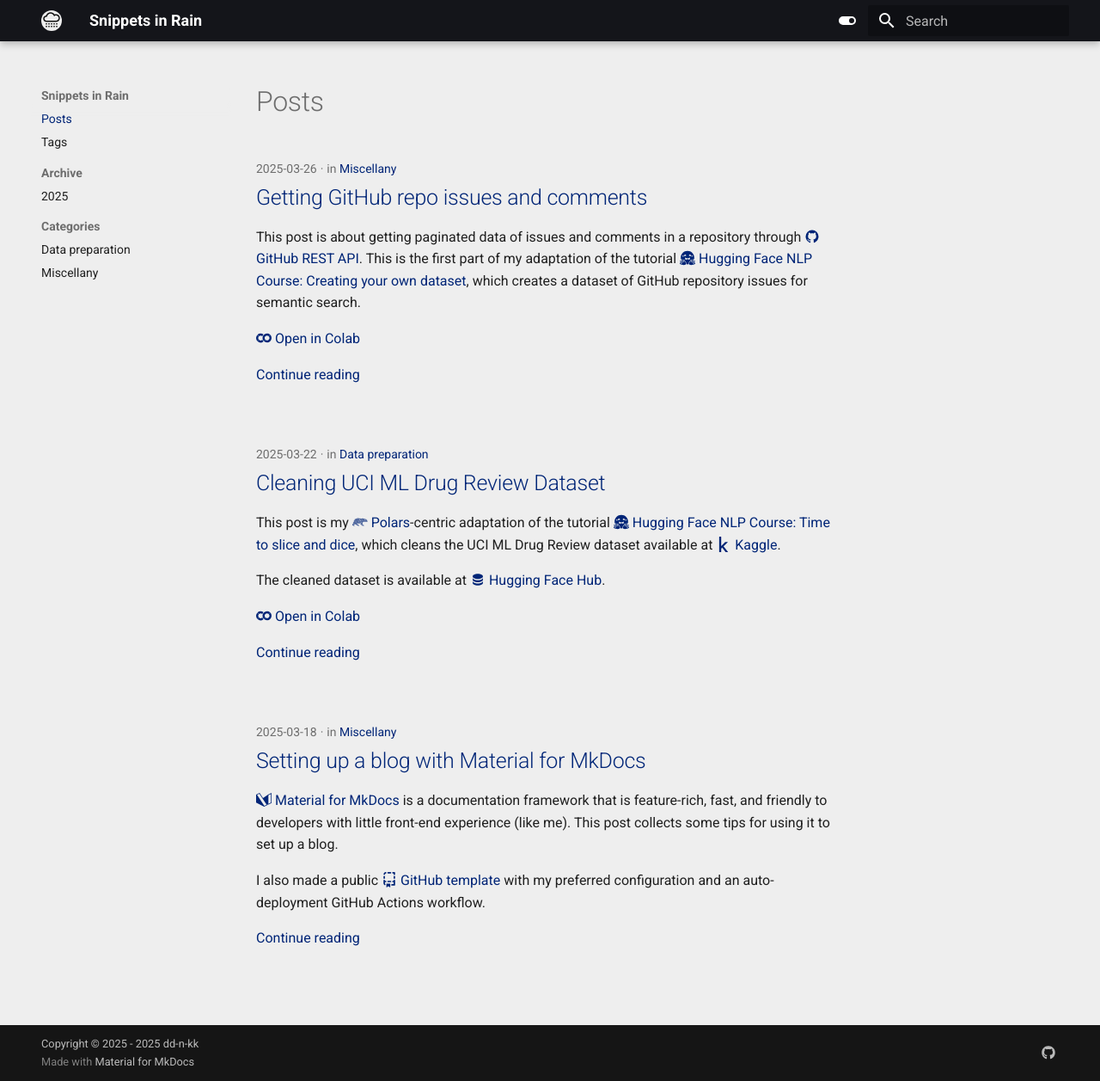
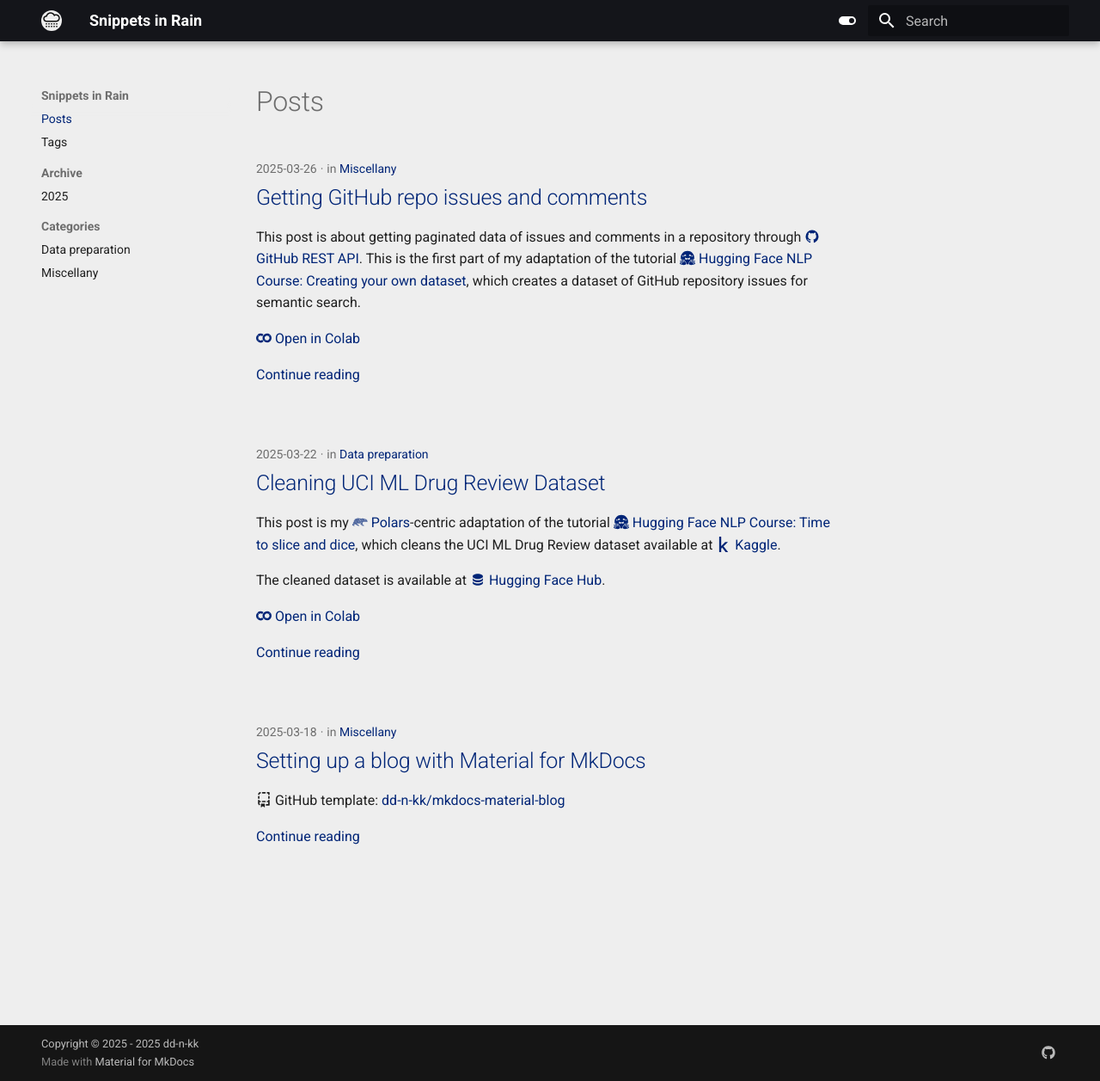
Before and after one commit to dd-n-kk/blog, an MkDocs documentation site: the page built from docs/index.md, in a window 1280 px wide and 1257 px high. Shown: the whole window at 86% size. Built offline with MkDocs 1.6.1 and Material for MkDocs 9.7.7, drawn with Linux system fonts in a browser that asks for light colours.

Commit message:
feat: Update `setup-mkdocs-material-blog.md`

````diff
--- a/docs/posts/setup-mkdocs-material-blog.md
+++ b/docs/posts/setup-mkdocs-material-blog.md
@@ -14,32 +14,39 @@
 
 # Setting up a blog with Material for MkDocs
 
-[:simple-materialformkdocs: Material for MkDocs][1] is a documentation framework
-that is feature-rich, fast, and friendly to developers with little front-end experience
-(like me). This post collects some tips for using it to set up a blog.
-
-I also made a public [:octicons-repo-template-16: GitHub template][2]
-with my preferred configuration and an auto-deployment GitHub Actions workflow.
+:octicons-repo-template-16: GitHub template: [dd-n-kk/mkdocs-material-blog][2]
 
 <!-- more -->
+
+!!! quote "&#8203;"
+    I specify YAML settings with a [JSON pointer][29]-inspired syntax,
+    using `i` as a wildcard array index.
+
+    For example, `/theme/features/i: navigation.instant` means:
+
+    ```yml
+    theme:
+      features:
+      - navigation.instant
+    ```
 
 
 ## How things are related
 
-- [**MkDocs**][3] is a static documentation site generator based on
-  [**Python Markdown**][13], and a core dependency of Material for MkDocs.
+- [MkDocs][3] is a static documentation site generator based on
+  [Python Markdown][13], and a core dependency of Material for MkDocs.
 
-- **Material for MkDocs** was initially a theme for MkDocs,
+- [:simple-materialformkdocs: Material for MkDocs][1] was initially an MkDocs theme,
   but has evolved into a full-fledged documentation framework. In particular,
-  it has many built-in [**plugins**][14] that provide opt-in _website_ features.
+  it has many built-in [plugins][14] that provide opt-in _website_ features.
 
-- What Material for MkDocs refer to as [**extensions**][15] are
+- What Material for MkDocs refer to as [extensions][15] are
   _syntax_ extensions of Python Markdown. They are grouped into:
     - _Python Markdown_: The [built-in extensions][16] of Python Markdown.
     - _Python Markdown extension_:
-      These are [**PyMdown Extensions**][16] which further strengthens Python Markdown.
+      These are [PyMdown Extensions][16] which further strengthens Python Markdown.
 
-- [**mkdocstrings**][17] is an MkDocs plugin that provides powerful functionalities
+- [mkdocstrings][17] is an MkDocs plugin that provides powerful functionalities
   such as auto-documentation and API cross-reference.
   It is indispensable for documentation but out of scope for a blog.
 
@@ -75,36 +82,21 @@
         - You might wanna just copy-paste the [recommended setup][28].
 
 
-## Tips and gotchas
+## Navigation in plain words
 
 !!! quote "&#8203;"
-    I specify YAML settings with a [JSON pointer][29]-inspired syntax,
-    with `i` being a wildcard array index.
-
-    For example, `/theme/features/i: navigation.instant` means:
-
-    ```yml
-    theme:
-      features:
-      - navigation.instant
-    ```
-
-### Navigation
-
-Here I try to explain the navigation options intuitively.
-
-!!! quote "&#8203;"
-    All options discussed here are under `/theme/features/i:`.
+    All options in this section are under `/theme/features/i:`.
 
 - By default, the left sidebar handles all cross-page navigation,
   with subsections folded within top-level sections.
 
 - `navigation.tabs`:
 
-    The top-level sections are factored into a horizonal menu below the header.
+    The top-level sections are moved into a horizonal menu below the header.
     Second-level sections become "top-level" in the left sidebar.
     Usually this is tidy, but for a shallow-structured site such as a blog,
-    this may create an empty left sidebar and many duplicates of a section title.
+    this may cause the left sidebar to be empty and the section title to be
+    duplicated in the horizontal menu, the left sidebar, and the main content area.
 
 - `navigation.sections`:
 
````
Also changed, not shown: other parts of docs/posts/setup-mkdocs-material-blog.md (+9 -4 lines).
